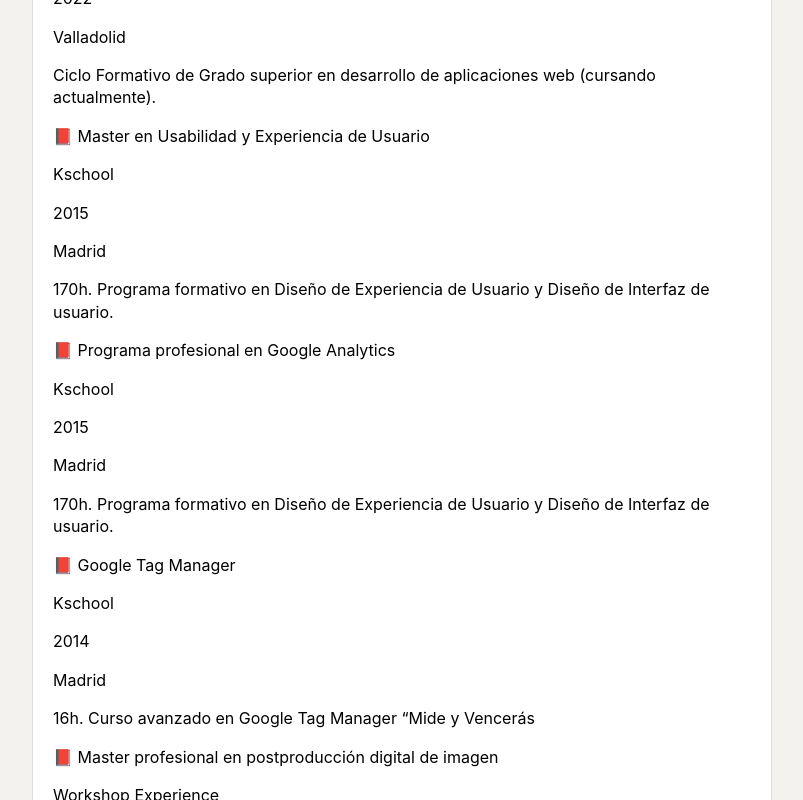
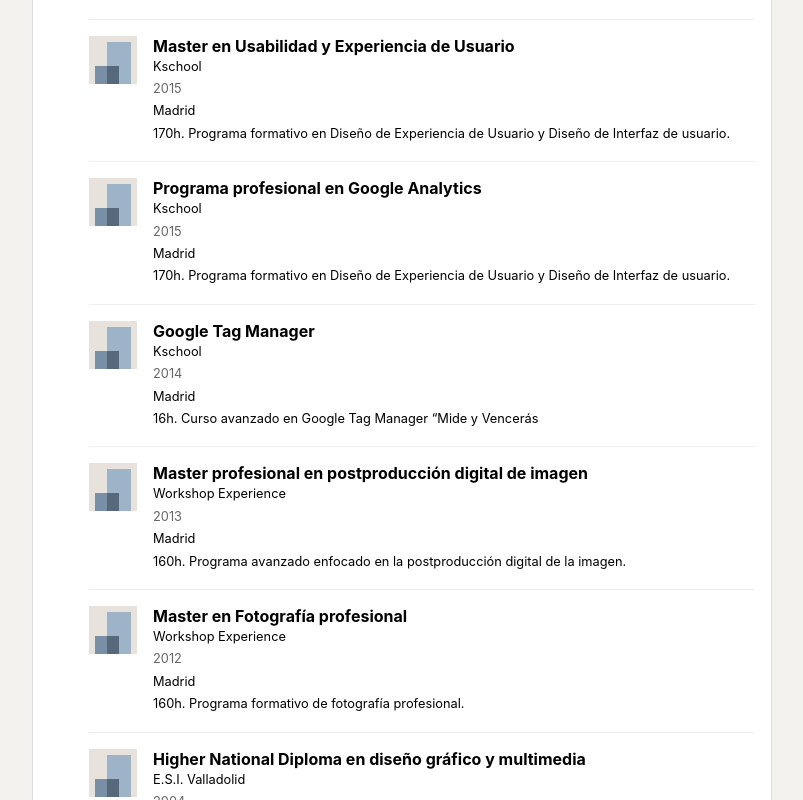
Before and after one commit to diegocastilloupgrade/react-cv-diego, a React (Create React App) app: page / in a window 1280 px wide. Shown: the part 1500-2300 px from the top of the page, without its empty margins (238-1041 px from the left). Built offline with nearby package versions, Linux system fonts and the light colour scheme.

Commit message:
cambios formacion

```diff
--- a/src/CV/CV.js
+++ b/src/CV/CV.js
@@ -1,171 +1,181 @@
 export const CV = {
   hero: {
-    name: "Diego",
-    adress: "Castillo Román",
-    city: "Valladolid / Valladolid",
-    email: "diego@diegocastillo.es",
-    birthDate: "03/11/1978",
-    description: "Front developer",
-    phone: "(+12) 3456789210",
-    image: "https://media-exp1.licdn.com/dms/image/C4E03AQE5wt7AA-U0Cg/profile-displayphoto-shrink_400_400/0/1658343684839?e=1665014400&v=beta&t=RcVoXZSeAFvnkTY98tHVrS2oKApl0bvGDbSwSjTdQ04",
-    bckimage: "https://media-exp1.licdn.com/dms/image/C4E16AQEdI3wBOPwqWw/profile-displaybackgroundimage-shrink_350_1400/0/1656953864896?e=1665014400&v=beta&t=YSzfPI5yT-vzcQu_wXPjVE4v-YxhVBf0GpyOzkpDznk",
-    gitHub: "https://github.com/diegocastilloupgrade",
+    name: 'Diego',
+    adress: 'Castillo Román',
+    city: 'Valladolid / Valladolid',
+    email: 'diego@diegocastillo.es',
+    birthDate: '03/11/1978',
+    description: 'Front developer',
+    phone: '(+12) 3456789210',
+    image:
+      'https://media-exp1.licdn.com/dms/image/C4E03AQE5wt7AA-U0Cg/profile-displayphoto-shrink_400_400/0/1658343684839?e=1665014400&v=beta&t=RcVoXZSeAFvnkTY98tHVrS2oKApl0bvGDbSwSjTdQ04',
+    bckimage:
+      'https://media-exp1.licdn.com/dms/image/C4E16AQEdI3wBOPwqWw/profile-displaybackgroundimage-shrink_350_1400/0/1656953864896?e=1665014400&v=beta&t=YSzfPI5yT-vzcQu_wXPjVE4v-YxhVBf0GpyOzkpDznk',
+    gitHub: 'https://github.com/diegocastilloupgrade',
     aboutMe: [
       {
-        info: "Vallisoletano de nacimiento, y Madrileño de adopción formado originalmente en Electrónica Industrial pero de vocación en el sector digital.",
+        info: 'Vallisoletano de nacimiento, y Madrileño de adopción formado originalmente en Electrónica Industrial pero de vocación en el sector digital.',
       },
       {
-        info: "Tras más de 10 años desarrollando web en HTML y CSS complementé mi carrera como diseñador en UX/UI, rol que he desempeñado durante 4 años.",
+        info: 'Tras más de 10 años desarrollando web en HTML y CSS complementé mi carrera como diseñador en UX/UI, rol que he desempeñado durante 4 años.',
       },
       {
-        info: "Mi última etapa laboral ha estado vinculada a la gestión de equipos y terminada esta y tras actualizar mis conocimientos técnicos en el Bootcamp de FullStack mi deseo es el de enfocar mi carrera en el desarrollo front. Aquí, he reforzado mis conocimientos con HTML, CSS, SASS, JS, Angular, React, PHP, NodeJs, GIT.",
+        info: 'Mi última etapa laboral ha estado vinculada a la gestión de equipos y terminada esta y tras actualizar mis conocimientos técnicos en el Bootcamp de FullStack mi deseo es el de enfocar mi carrera en el desarrollo front. Aquí, he reforzado mis conocimientos con HTML, CSS, SASS, JS, Angular, React, PHP, NodeJs, GIT.',
       },
       {
-        info: "Todo este recorrido ha permitido que pueda participar en equipos ágiles (SCRUM, KANBAN), empresas de diferentes tamaños (desde Startups hasta multinacionales), desempeñando diversos roles presentes en todo el proceso de desarrollo y así tener una visión holística del producto digital, desde la necesidad de la que surge su desarrollo hasta su puesta en producción."
-      }
+        info: 'Todo este recorrido ha permitido que pueda participar en equipos ágiles (SCRUM, KANBAN), empresas de diferentes tamaños (desde Startups hasta multinacionales), desempeñando diversos roles presentes en todo el proceso de desarrollo y así tener una visión holística del producto digital, desde la necesidad de la que surge su desarrollo hasta su puesta en producción.',
+      },
     ],
   },
   education: [
     {
-      name: "Bootcamp Full Stack",
-      date: "2022",
-      where: "Upgrade Hub",
-      city: "Madrid",
-      desc: "Bootcamp de Full Stack Developer: HTML, CSS, JS, MongoDB, SQL, NodeJs Angular, React y PHP (Symfony).",
+      name: 'Bootcamp Full Stack',
+      date: '2022',
+      where: 'Upgrade Hub',
+      educationlogo: '',
+      city: 'Madrid',
+      desc: 'Bootcamp de Full Stack Developer: HTML, CSS, JS, MongoDB, SQL, NodeJs Angular, React y PHP (Symfony).',
     },
     {
-      name: "CFGS",
-      date: "2022",
-      where: "I.E.S. Ribera de Castilla",
-      city: "Valladolid",
-      desc: "Ciclo Formativo de Grado superior en desarrollo de aplicaciones web (cursando actualmente)."
+      name: 'CFGS',
+      date: '2022',
+      where: 'I.E.S. Ribera de Castilla',
+      city: 'Valladolid',
+      educationlogo: '',
+      desc: 'Ciclo Formativo de Grado superior en desarrollo de aplicaciones web (cursando actualmente).',
     },
     {
-      name: "Master en Usabilidad y Experiencia de Usuario",
-      date: "2015",
-      where: "Kschool",
-      city: "Madrid",
-      desc: "170h. Programa formativo en Diseño de Experiencia de Usuario y Diseño de Interfaz de usuario."
+      name: 'Master en Usabilidad y Experiencia de Usuario',
+      date: '2015',
+      where: 'Kschool',
+      city: 'Madrid',
+      educationlogo: '',
+      desc: '170h. Programa formativo en Diseño de Experiencia de Usuario y Diseño de Interfaz de usuario.',
     },
     {
-      name: "Programa profesional en Google Analytics",
-      date: "2015",
-      where: "Kschool",
-      city: "Madrid",
-      desc: "170h. Programa formativo en Diseño de Experiencia de Usuario y Diseño de Interfaz de usuario."
+      name: 'Programa profesional en Google Analytics',
+      date: '2015',
+      where: 'Kschool',
+      city: 'Madrid',
+      educationlogo: '',
+      desc: '170h. Programa formativo en Diseño de Experiencia de Usuario y Diseño de Interfaz de usuario.',
     },
     {
-      name: "Google Tag Manager",
-      date: "2014",
-      where: "Kschool",
-      city: "Madrid",
-      desc: "16h. Curso avanzado en Google Tag Manager “Mide y Vencerás"
+      name: 'Google Tag Manager',
+      date: '2014',
+      where: 'Kschool',
+      city: 'Madrid',
+      educationlogo: '',
+      desc: '16h. Curso avanzado en Google Tag Manager “Mide y Vencerás',
     },
     {
-      name: "Master profesional en postproducción digital de imagen",
-      date: "2013",
-      where: "Workshop Experience",
-      city: "Madrid",
-      desc: "160h. Programa avanzado enfocado en la postproducción digital de la imagen."
+      name: 'Master profesional en postproducción digital de imagen',
+      date: '2013',
+      where: 'Workshop Experience',
+      city: 'Madrid',
+      educationlogo: '',
+      desc: '160h. Programa avanzado enfocado en la postproducción digital de la imagen.',
     },
     {
-      name: "Master en Fotografía profesional",
-      date: "2012",
-      where: "Workshop Experience",
-      city: "Madrid",
-      desc: "160h. Programa formativo de fotografía profesional.",
+      name: 'Master en Fotografía profesional',
+      date: '2012',
+      where: 'Workshop Experience',
+      city: 'Madrid',
+      educationlogo: '',
+      desc: '160h. Programa formativo de fotografía profesional.',
     },
-    { name: "Higher National Diploma en diseño gráfico y multimedia",
-      date: "2004",
-      where: "E.S.I. Valladolid",
-      city: "Valladolid",
-      desc: "Carrera de diseño gráfico y multimedia"}
+    {
+      name: 'Higher National Diploma en diseño gráfico y multimedia',
+      date: '2004',
+      where: 'E.S.I. Valladolid',
+      city: 'Valladolid',
+      educationlogo: '',
+      desc: 'Carrera de diseño gráfico y multimedia',
+    },
   ],
   experience: [
     {
-      where: "Roams",
-      name: "Project Manager",
-      date: "2021 – 2022",
-      companylogo: "logo_roams.jpeg",
-      link: "https://www.roams.es",
-      description:
-        "Project Manager del equipo de desarrollo y producto.",
+      where: 'Roams',
+      name: 'Project Manager',
+      date: '2021 – 2022',
+      companylogo: 'logo_roams.jpeg',
+      link: 'https://www.roams.es',
+      description: 'Project Manager del equipo de desarrollo y producto.',
     },
     {
-      where: "Madison",
-      name: "UX/UI",
-      date: "2017 – 2021",
-      companylogo: "logo_madison.jpeg",
-      link: "",
-      description:
-        "Diseñador UX/UI en el departamento de Market Research.",
+      where: 'Madison',
+      name: 'UX/UI',
+      date: '2017 – 2021',
+      companylogo: 'logo_madison.jpeg',
+      link: '',
+      description: 'Diseñador UX/UI en el departamento de Market Research.',
     },
     {
-      where: "Universidad de Valladolid y Burgos",
-      name: "Tutor",
-      date: "2018 – 2020",
-      companylogo: "logo_uva.jpeg",
-      link: "http://emprendimientoinnovadorcyl.com/programas-anteriores/",
+      where: 'Universidad de Valladolid y Burgos',
+      name: 'Tutor',
+      date: '2018 – 2020',
+      companylogo: 'logo_uva.jpeg',
+      link: 'http://emprendimientoinnovadorcyl.com/programas-anteriores/',
       description:
-        "Tutor en el Programa de apoyo al emprendimiento innovador 2018-2020 para la Universidad de Valladolid, Soria y Burgos.",
+        'Tutor en el Programa de apoyo al emprendimiento innovador 2018-2020 para la Universidad de Valladolid, Soria y Burgos.',
     },
     {
-      where: "Freelance",
-      name:"Desarrollador y diseñador UX/UI",
-      date: "2016 - 2020",
-      link: "https://diegocastillo.es/portfolio",
-      description: "Desarrollador front end, diseñador UX/UI y gráfico."
+      where: 'Freelance',
+      name: 'Desarrollador y diseñador UX/UI',
+      date: '2016 - 2020',
+      link: 'https://diegocastillo.es/portfolio',
+      description: 'Desarrollador front end, diseñador UX/UI y gráfico.',
     },
     {
-      where: "Wolters Kluwer España",
-      name: "Desarrollador frontend",
-      date: "2007 - 2016",
-      companylogo: "logo_wolters.jpeg",
-      link: "",
-      description: "Desarrollador frontend en el área de desarrollo de software editorial."
+      where: 'Wolters Kluwer España',
+      name: 'Desarrollador frontend',
+      date: '2007 - 2016',
+      companylogo: 'logo_wolters.jpeg',
+      link: '',
+      description:
+        'Desarrollador frontend en el área de desarrollo de software editorial.',
     },
     {
-      where: "Cosmomedia",
-      name: "Desarrollador y diseñador",
-      date: "2003 - 2007",
-      companylogo: "logo_cosmomedia.jpeg",
-      link: "",
-      description: "Desarrollador Frontend y diseñador gráfico y editorial"
-    }
-
+      where: 'Cosmomedia',
+      name: 'Desarrollador y diseñador',
+      date: '2003 - 2007',
+      companylogo: 'logo_cosmomedia.jpeg',
+      link: '',
+      description: 'Desarrollador Frontend y diseñador gráfico y editorial',
+    },
   ],
   languages: {
-    language: "Castellano",
-    wrlevel: "Nativo",
-    splevel: "Nativo",
+    language: 'Castellano',
+    wrlevel: 'Nativo',
+    splevel: 'Nativo',
   },
   habilities: [
-    "HTML",
-    "SCSS",
-    "JS",
-    "Angular",
-    "React",
-    "NodeJs",
-    "MongoDB",
-    "SQL",
-    "GIT",
-    "SEO",
-    "SCRUM",
-    "KANBAN",
-    "OKR"
+    'HTML',
+    'SCSS',
+    'JS',
+    'Angular',
+    'React',
+    'NodeJs',
+    'MongoDB',
+    'SQL',
+    'GIT',
+    'SEO',
+    'SCRUM',
+    'KANBAN',
+    'OKR',
   ],
   volunteer: [
     {
-      name: "September Foundation",
-      where: "MIT",
+      name: 'September Foundation',
+      where: 'MIT',
       description:
         "The September Foundation is a program by Tony Stark to fund schools and young prodigies in their education. The foundation was named by Stark after a lyric from The Fantasticks song, 'Try to Remember,' which he heard his mother sing and play on the piano before her death.",
     },
     {
-      name: "Damage Control",
-      where: "U.S.A.",
+      name: 'Damage Control',
+      where: 'U.S.A.',
       description:
-        "The United States Department of Damage Control, occasionally known as the DODC, is a department of the United States of America. Initially a subsidiary of S.H.I.E.L.D., Damage Control was an organization specializing in post-battle clean-up. Following the Battle of New York, Damage Control was made into an executive branch of the United States government, and in a joint venture with Stark Industries, was tasked with acquiring alien and other dangerous artifacts along with cleaning up damages caused by enhanced individuals.",
+        'The United States Department of Damage Control, occasionally known as the DODC, is a department of the United States of America. Initially a subsidiary of S.H.I.E.L.D., Damage Control was an organization specializing in post-battle clean-up. Following the Battle of New York, Damage Control was made into an executive branch of the United States government, and in a joint venture with Stark Industries, was tasked with acquiring alien and other dangerous artifacts along with cleaning up damages caused by enhanced individuals.',
     },
   ],
 };
--- a/src/components/Education.jsx
+++ b/src/components/Education.jsx
@@ -1,22 +1,38 @@
-import React from "react";
-import "./Education.scss";
+import React from 'react';
+import './ExperienceEducation.scss';
 
 const Education = ({ education }) => {
   return (
     <div>
-      <div className="education">
-      <h2>Formación</h2>
+      <div className='education'>
+        <h2>Formación</h2>
+        <ul>
+
         {education.map((item) => {
           return (
-            <div key={JSON.stringify(item)}>
-              <p className="name">📕 {item.name}</p>
-              <p>{item.where}</p>
-              <p>{item.date}</p>
-              <p>{item.city}</p>
-              <p>{item.desc}</p>
-            </div>
+            <li className='educationcard' key={JSON.stringify(item)}>
+              {item.deducationlogo ? (
+                <img
+                  src={'../../assets/img/' + item.educationlogo}
+                  alt='logo empresa'
+                />
+              ) : (
+                <img
+                  src={'../../assets/img/defaultimage2.svg'}
+                  alt='empresa sin logo'
+                />
+              )}
+              <div className='educationcarddata'>
+                <h3 className='name'>{item.name}</h3>
+                <p className='where'>{item.where}</p>
+                <p className='date'>{item.date}</p>
+                <p className='city'>{item.city}</p>
+                <p className='desc'>{item.desc}</p>
+              </div>
+            </li>
           );
         })}
+        </ul>
       </div>
     </div>
   );
--- a/src/components/Experience.scss
+++ b/src/components/ExperienceEducation.scss
@@ -1,6 +1,7 @@
-.experience {
+.experience,
+.education {
   padding: 1rem;
-  .experiencecard {
+  .experiencecard, .educationcard {
     display: flex;
     border-bottom: 1px solid #0001;
     padding: 1rem 0;
@@ -8,7 +9,8 @@
       width: 48px;
       height: 48px;
     }
-    .experiencecarddata {
+    .experiencecarddata,
+    .educationcarddata {
       h3 {
         font-size: 1rem;
         margin: 0 1rem;
@@ -26,6 +28,14 @@
         font-size: 0.8rem;
         margin: 0 1rem;
       }
+      .city {
+        font-size: 0.8rem;
+        margin: 0 1rem;
+      }
+      .desc {
+        font-size: 0.8rem;
+        margin: 0 1rem;
+      }
     }
   }
 }
```
Also changed, not shown: src/components/Experience.jsx (+12 -4 lines), src/components/Education.scss (deleted).
